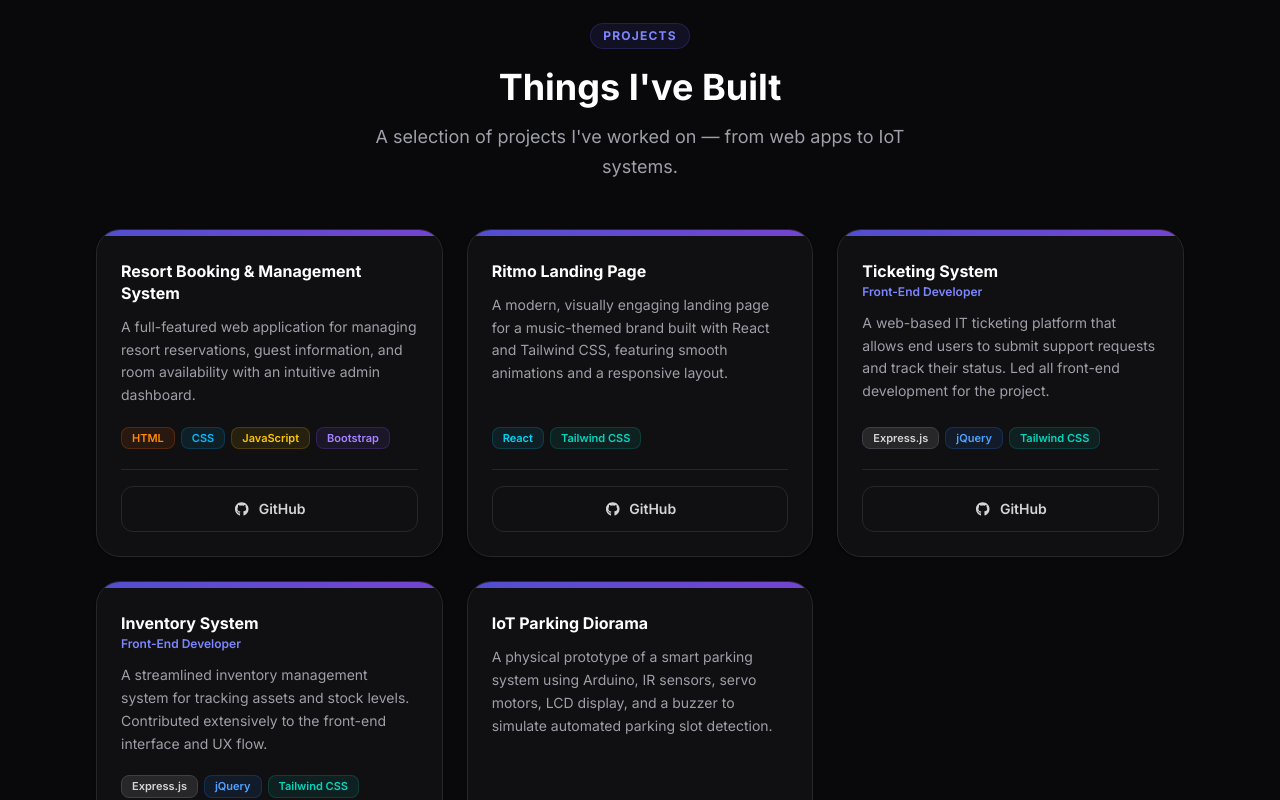
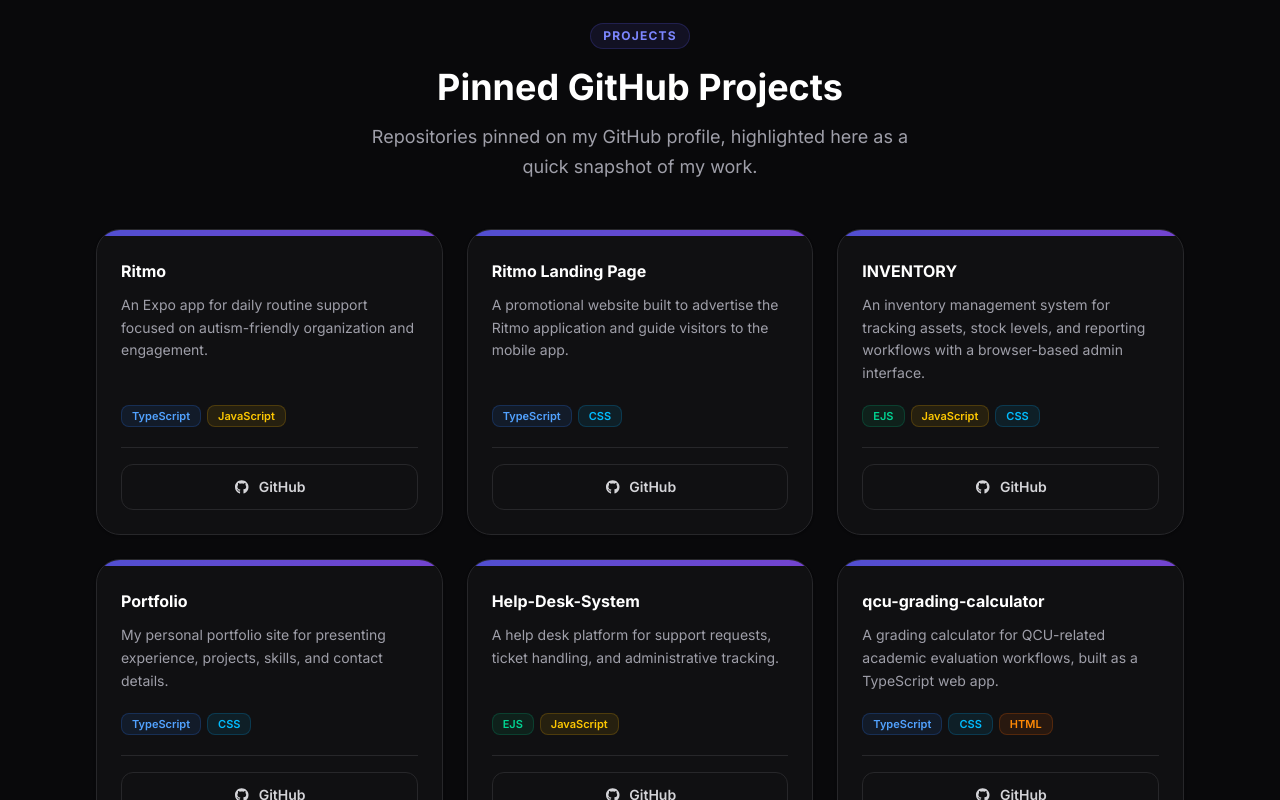
Before and after one commit to johnkarlmolina/Portfolio, a React (Vite) app: page / in a window 1280 px wide. Shown: the part 5180-5980 px from the top of the page. Built offline with nearby package versions, Linux system fonts and the light colour scheme.

Commit message:
latest commit

```diff
--- a/src/components/Projects.tsx
+++ b/src/components/Projects.tsx
@@ -6,6 +6,8 @@ import { faGithub } from '@fortawesome/free-brands-svg-icons';
 import { GitHubCalendar } from 'react-github-calendar';
 
 const techColors: Record<string, string> = {
+    EJS: "bg-emerald-500/10 text-emerald-400 border-emerald-500/20",
+    TypeScript: "bg-blue-500/10 text-blue-400 border-blue-500/20",
     HTML: "bg-orange-500/10 text-orange-400 border-orange-500/20",
     CSS: "bg-sky-500/10 text-sky-400 border-sky-500/20",
     JavaScript: "bg-yellow-500/10 text-yellow-400 border-yellow-500/20",
@@ -31,8 +33,8 @@ export default function Projects() {
             <div className="max-w-6xl mx-auto px-4 sm:px-6 lg:px-8">
                 <SectionTitle
                     label="Projects"
-                    title="Things I've Built"
-                    subtitle="A selection of projects I've worked on — from web apps to IoT systems."
+                    title="Pinned GitHub Projects"
+                    subtitle="Repositories pinned on my GitHub profile, highlighted here as a quick snapshot of my work."
                 />
 
                 <div className="grid grid-cols-1 sm:grid-cols-2 lg:grid-cols-3 gap-6">
--- a/src/data/projects.ts
+++ b/src/data/projects.ts
@@ -9,44 +9,45 @@ export interface Project {
 
 export const projects: Project[] = [
     {
-        title: "Resort Booking & Management System",
+        title: "Ritmo",
         description:
-            "A full-featured web application for managing resort reservations, guest information, and room availability with an intuitive admin dashboard.",
-        techStack: ["HTML", "CSS", "JavaScript", "Bootstrap"],
-        liveDemo: "#",
-        github: "#",
+            "An Expo app for daily routine support focused on autism-friendly organization and engagement.",
+        techStack: ["TypeScript", "JavaScript"],
+        github: "https://github.com/johnkarlmolina/Ritmo",
     },
     {
         title: "Ritmo Landing Page",
         description:
-            "A modern, visually engaging landing page for a music-themed brand built with React and Tailwind CSS, featuring smooth animations and a responsive layout.",
-        techStack: ["React", "Tailwind CSS"],
-        liveDemo: "#",
-        github: "https://github.com/johnkarlmolina/ritmo-2.0.git",
+            "A promotional website built to advertise the Ritmo application and guide visitors to the mobile app.",
+        techStack: ["TypeScript", "CSS"],
+        github: "https://github.com/johnkarlmolina/ritmo-2.0",
     },
     {
-        title: "Ticketing System",
+        title: "INVENTORY",
         description:
-            "A web-based IT ticketing platform that allows end users to submit support requests and track their status. Led all front-end development for the project.",
-        techStack: ["Express.js", "jQuery", "Tailwind CSS"],
-        role: "Front-End Developer",
-        liveDemo: "#",
-        github: "hhttps://github.com/tianmrpg/Ticketing-System-NDH.git",
+            "An inventory management system for tracking assets, stock levels, and reporting workflows with a browser-based admin interface.",
+        techStack: ["EJS", "JavaScript", "CSS"],
+        github: "https://github.com/johnkarlmolina/INVENTORY",
     },
     {
-        title: "Inventory System",
+        title: "Portfolio",
         description:
-            "A streamlined inventory management system for tracking assets and stock levels. Contributed extensively to the front-end interface and UX flow.",
-        techStack: ["Express.js", "jQuery", "Tailwind CSS"],
-        role: "Front-End Developer",
-        liveDemo: "#",
-        github: "https://github.com/johnkarlmolina/INVENTORY.git",
+            "My personal portfolio site for presenting experience, projects, skills, and contact details.",
+        techStack: ["TypeScript", "CSS"],
+        github: "https://github.com/johnkarlmolina/Portfolio",
     },
     {
-        title: "IoT Parking Diorama",
+        title: "Help-Desk-System",
         description:
-            "A physical prototype of a smart parking system using Arduino, IR sensors, servo motors, LCD display, and a buzzer to simulate automated parking slot detection.",
-        techStack: ["Arduino", "IR Sensor", "Servo Motor", "LCD", "Buzzer"],
-        liveDemo: "#",
+            "A help desk platform for support requests, ticket handling, and administrative tracking.",
+        techStack: ["EJS", "JavaScript"],
+        github: "https://github.com/johnkarlmolina/Help-Desk-System",
+    },
+    {
+        title: "qcu-grading-calculator",
+        description:
+            "A grading calculator for QCU-related academic evaluation workflows, built as a TypeScript web app.",
+        techStack: ["TypeScript", "CSS", "HTML"],
+        github: "https://github.com/johnkarlmolina/qcu-grading-calculator",
     },
 ];
```
